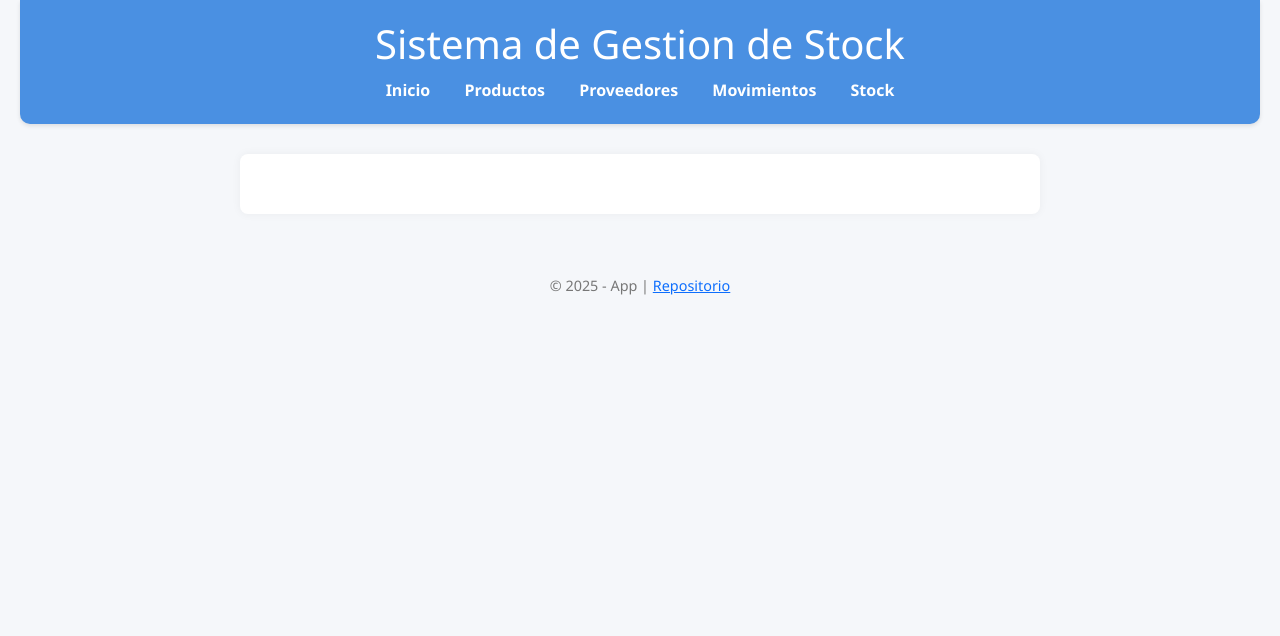
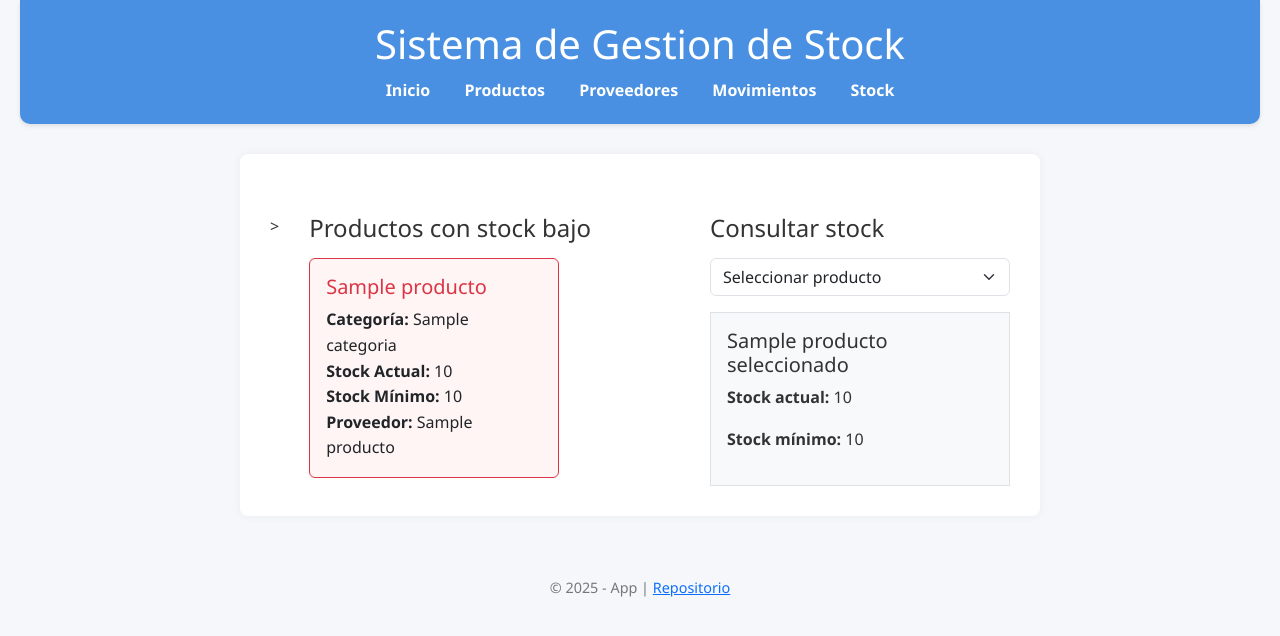
Before and after one commit to RaphaelNicaise/BBDD1y2-Ramoscelli, a Flask app: template BBDD2/Proyecto Final/templates/stock.html in a window 1280 px wide. Shown: the top 636 px of the page. Run offline with Flask 3, Linux system fonts and the light colour scheme; the template is opened without the code that fills it: most values are stand-ins (such as "Sample title", 1, 10 or a date in 2020).

Commit message:
Alertas y cpnsulta de Stock

```diff
--- a/BBDD2/Proyecto Final/templates/base.html
+++ b/BBDD2/Proyecto Final/templates/base.html
@@ -17,7 +17,7 @@
             <a href="/productos">Productos</a>
             <a href="/proveedores">Proveedores</a>
             <a href="/movimientos">Movimientos</a>
-            <a href="/stock">Stock</a>
+            <a href="/productos/stock">Stock</a>
         </nav>
     </header>
 
--- a/BBDD2/Proyecto Final/templates/stock.html
+++ b/BBDD2/Proyecto Final/templates/stock.html
@@ -3,5 +3,50 @@
 {% block title %}Stock{% endblock %}
 
 {% block content %}
+<div class="d-flex" style="gap: 30px; align-items: flex-start; margin-top: 30px;">
+    >
+    <div class="flex-grow-1">
+        <h4 class="mb-3">Productos con stock bajo</h4>
+        <div class="d-flex flex-wrap" style="gap: 20px;">
+            {% for producto in productos_faltantes %}
+            <div class="card border-danger" style="width: 250px; background-color: #fff5f5;">
+                <div class="card-body">
+                    <h5 class="card-title text-danger">{{ producto.nombre }}</h5>
+                    <p class="card-text">
+                        <strong>Categoría:</strong> {{ producto.categoria }}<br>
+                        <strong>Stock Actual:</strong> {{ producto.stockActual }}<br>
+                        <strong>Stock Mínimo:</strong> {{ producto.stockMinimo }}<br>
+                        <strong>Proveedor:</strong> {{ producto.proveedorNombre or "Sin proveedor" }}
+                    </p>
+                </div>
+            </div>
+            {% else %}
+            <p class="text-muted">No hay productos con stock bajo.</p>
+            {% endfor %}
+        </div>
+    </div>
 
+    <!-- 🔍 Buscador y resultado -->
+    <div style="width: 300px;">
+        <h4 class="mb-3">Consultar stock</h4>
+        <form method="GET" action="{{ url_for('productos.ver_stock') }}">
+            <select class="form-select mb-3" name="producto_id" onchange="this.form.submit()" required>
+                <option value="">Seleccionar producto</option>
+                {% for producto in productos %}
+                    <option value="{{ producto._id }}" {% if producto_seleccionado and producto_seleccionado._id == producto._id|string %}selected{% endif %}>
+                        {{ producto.nombre }}
+                    </option>
+                {% endfor %}
+            </select>
+        </form>
+
+        {% if producto_seleccionado %}
+        <div class="border p-3 bg-light">
+            <h5>{{ producto_seleccionado.nombre }}</h5>
+            <p><strong>Stock actual:</strong> {{ producto_seleccionado.stockActual }}</p>
+            <p><strong>Stock mínimo:</strong> {{ producto_seleccionado.stockMinimo }}</p>
+        </div>
+        {% endif %}
+    </div>
+</div>
 {% endblock %}
```
Also changed, not shown: BBDD2/Proyecto Final/database/querys/buscar_productos_con_stock_bajo.mongodb.js (added, +36 -0 lines), BBDD2/Proyecto Final/models/model_producto.py (+47 -0 lines), BBDD2/Proyecto Final/routes/productos.py (+20 -0 lines).
